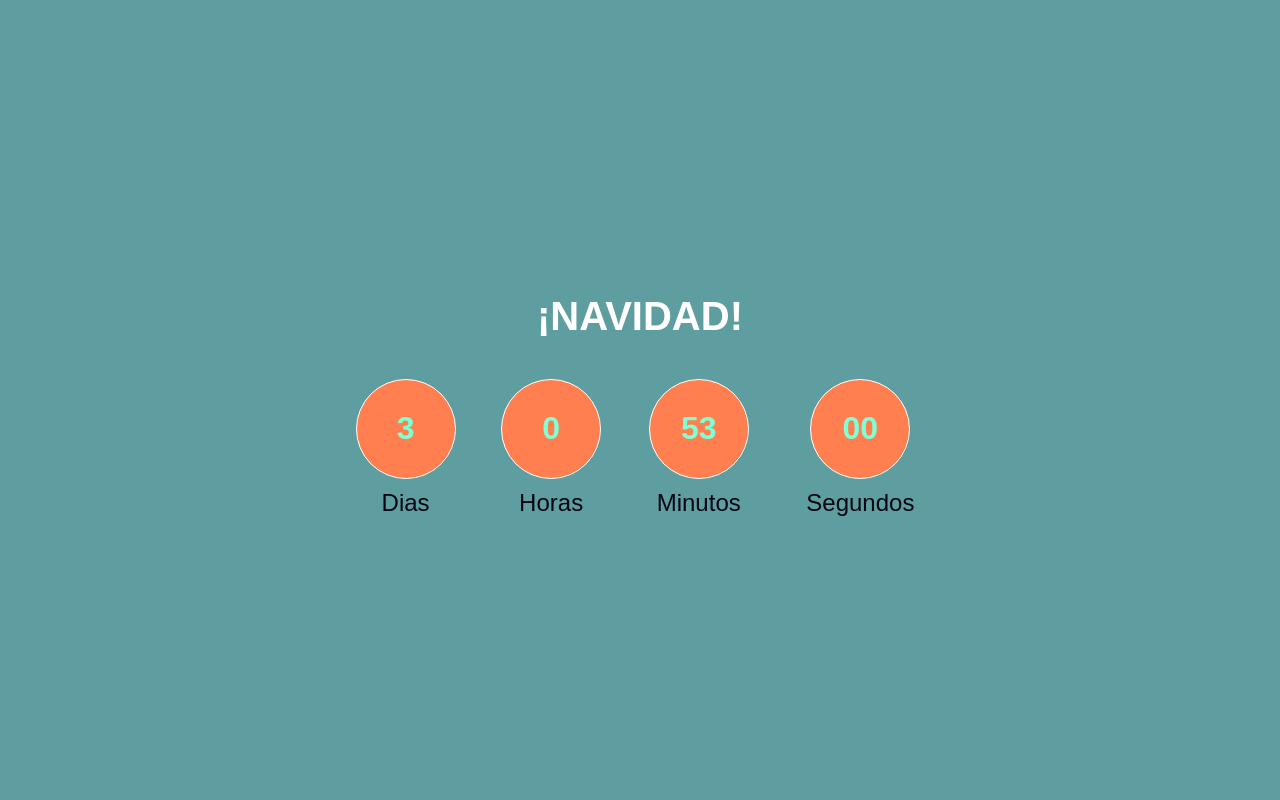
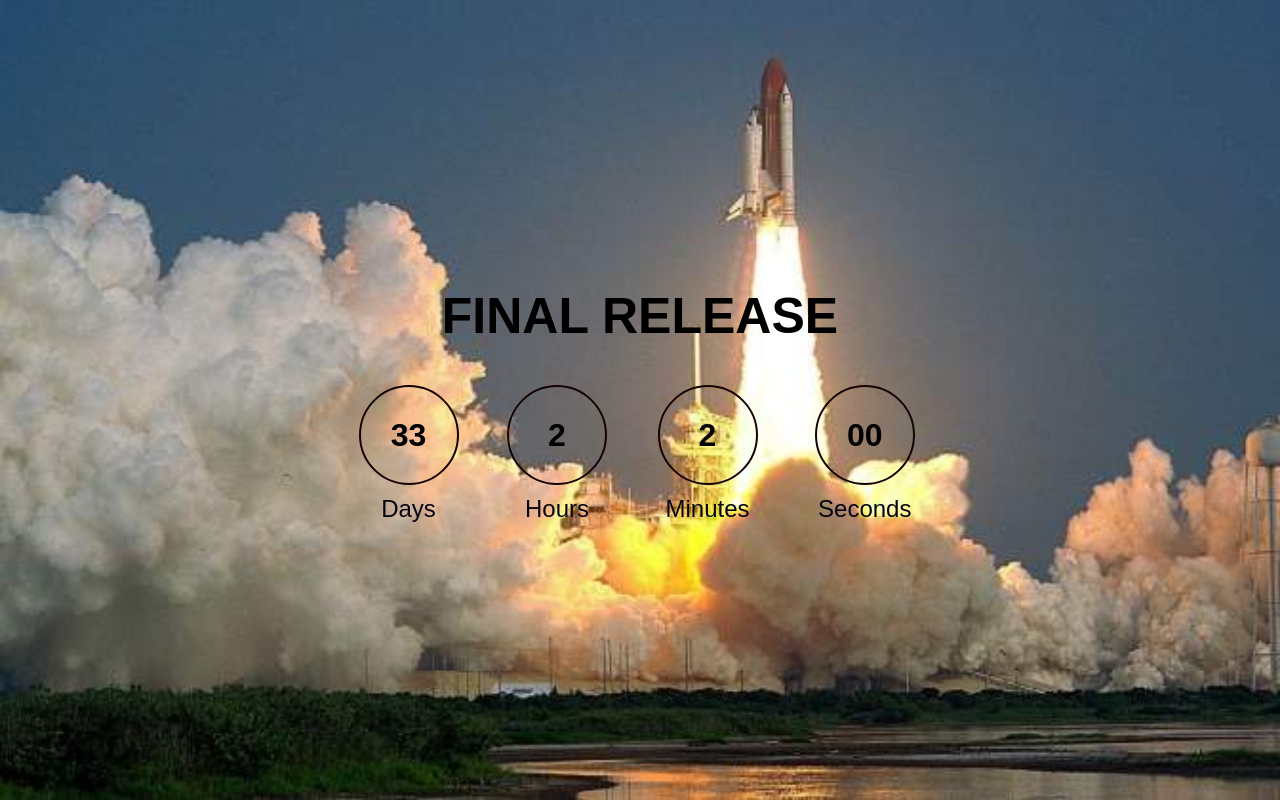
Before and after one commit to PROGRAMXF/Cuenta-regresiva, a plain HTML site: page index.html in a window 1280 px wide. Drawn offline with Linux system fonts and the light colour scheme.

Commit message:
estilos terminados con imagenes nuevas

```diff
--- a/codigo.js
+++ b/codigo.js
@@ -5,7 +5,7 @@ const $days = document.getElementById('days'),
  $finalMessage = document.querySelector('.final-sms');
 
 //fecha a futuro
-const countdownDate = new Date('Nov 30, 2022 22:51:00').getTime();
+const countdownDate = new Date('Dec 31, 2022 00:00:00').getTime();
 
 //para que nuestros segundos se vayan actualizando cada milisegundo vamos a usar un setInterval
 let interval = setInterval(function(){
--- a/index.html
+++ b/index.html
@@ -9,28 +9,28 @@
   </head>
   <body>
     <section class="container">
-      <h1>¡NAVIDAD!</h1>
+      <h1>FINAL RELEASE</h1>
       <div class="countdown">
         <!-- creamos cuatro div -->
         <div>
           <p id="days">00</p>
-          <span>Dias</span>
+          <span>Days</span>
         </div>
         <div>
           <p id="hours">00</p>
-          <span>Horas</span>
+          <span>Hours</span>
         </div>
         <div>
           <p id="minutes">00</p>
-          <span>Minutos</span>
+          <span>Minutes</span>
         </div>
         <div>
           <p id="seconds">00</p>
-          <span>Segundos</span>
+          <span>Seconds</span>
         </div>
       </div>
     </section>
-    <h2 class="final-sms">Feliz Navidad</h2>
+    <h2 class="final-sms" style="font-size: 48px;">¡¡¡PERFECT TAKE OFF!!!</h2>
     <section></section>
     <script src="codigo.js"></script>
   </body>
--- a/style.css
+++ b/style.css
@@ -15,13 +15,15 @@ body {
   align-items: center;
   justify-content: center;
   flex-direction: column;
-  background-color: cadetblue;
+  background-image: url(./imagen.jpg);
+  background-size: cover;
 }
 .countdown {
   display: flex;
   justify-content: space-evenly;
   width: 50%;
   flex-wrap: wrap;
+
 }
 .countdown div {
   display: grid;
@@ -30,21 +32,22 @@ body {
 }
 h1 {
   text-align: center;
-  color: white;
-  font-size: 40px;
+  color: black;
+  font-size: 50px;
   padding: 30px 10px;
+
 }
 p {
   display: grid;
   place-items: center;
-  border: solid 1px #fff;
+  border: solid 2.5px rgb(22, 3, 3);
   height: 100px;
   width: 100px;
   border-radius: 50%;
-  color: aquamarine;
+  color: black;
   font-size: 2rem;
   font-weight: bold;
-  background-color: coral;
+  background-color:transparent;
 }
 span {
   display: block;
@@ -63,11 +66,14 @@ span {
   display: grid;
   place-items: center;
   transform: translateY(-100%);
-  transition: ease-in-out 0.5s;
-  background: #333;
+  transition: ease-in-out 0.1s;
+  background-image: url(./imagen2.jpg);
+  background-size: cover;
+
 }
 .final-sms h2 {
   text-align: center;
   font-size: 100px;
-  color: white;
+  color: black;
+  padding: 30px 10px;
 }
```
Also changed, not shown: imagen.jpg (added), imagen2.jpg (added).
